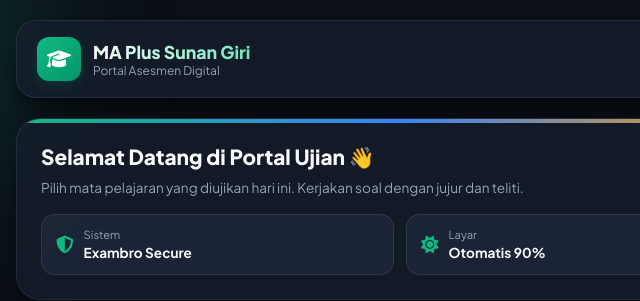
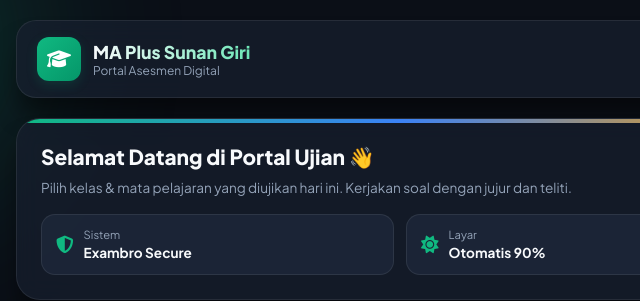
Before and after one commit to CakMat0107/MA-Plus-Sunan-Giri-Exam, a plain HTML site: page index.html in a window 1280 px wide. Shown: the top 301 px of the page, 240-880 px from the left. Drawn offline with Linux system fonts and the light colour scheme.

Commit message:
Update banner description to include class selection

```diff
--- a/index.html
+++ b/index.html
@@ -73,7 +73,7 @@
 
         <div class="welcome-banner">
             <div class="banner-title">Selamat Datang di Portal Ujian 👋</div>
-            <div class="banner-desc">Pilih mata pelajaran yang diujikan hari ini. Kerjakan soal dengan jujur dan teliti.</div>
+            <div class="banner-desc">Pilih kelas & mata pelajaran yang diujikan hari ini. Kerjakan soal dengan jujur dan teliti.</div>
             <div class="meta-info">
                 <div class="meta-card"><i class="fa-solid fa-shield-halved"></i><div class="meta-card-text"><span>Sistem</span><strong>Exambro Secure</strong></div></div>
                 <div class="meta-card"><i class="fa-solid fa-sun"></i><div class="meta-card-text"><span>Layar</span><strong>Otomatis 90%</strong></div></div>
```
